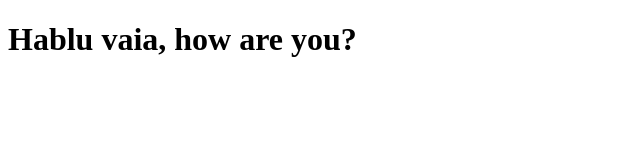
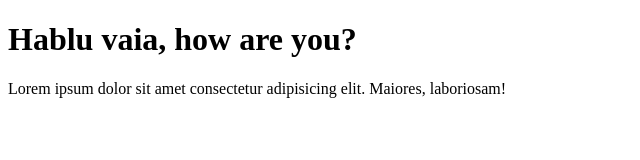
Before and after one commit to zaman575/first-project-zaman, a plain HTML site: page index.html in a window 1280 px wide. Shown: the whole page, without its empty margins (0-640 px from the left). Drawn offline with Linux system fonts and the light colour scheme.

Commit message:
new commit

```diff
--- a/index.html
+++ b/index.html
@@ -7,5 +7,6 @@
 </head>
 <body>
     <h1>Hablu vaia, how are you?</h1>
+    <p>Lorem ipsum dolor sit amet consectetur adipisicing elit. Maiores, laboriosam!</p>
 </body>
 </html>
```
